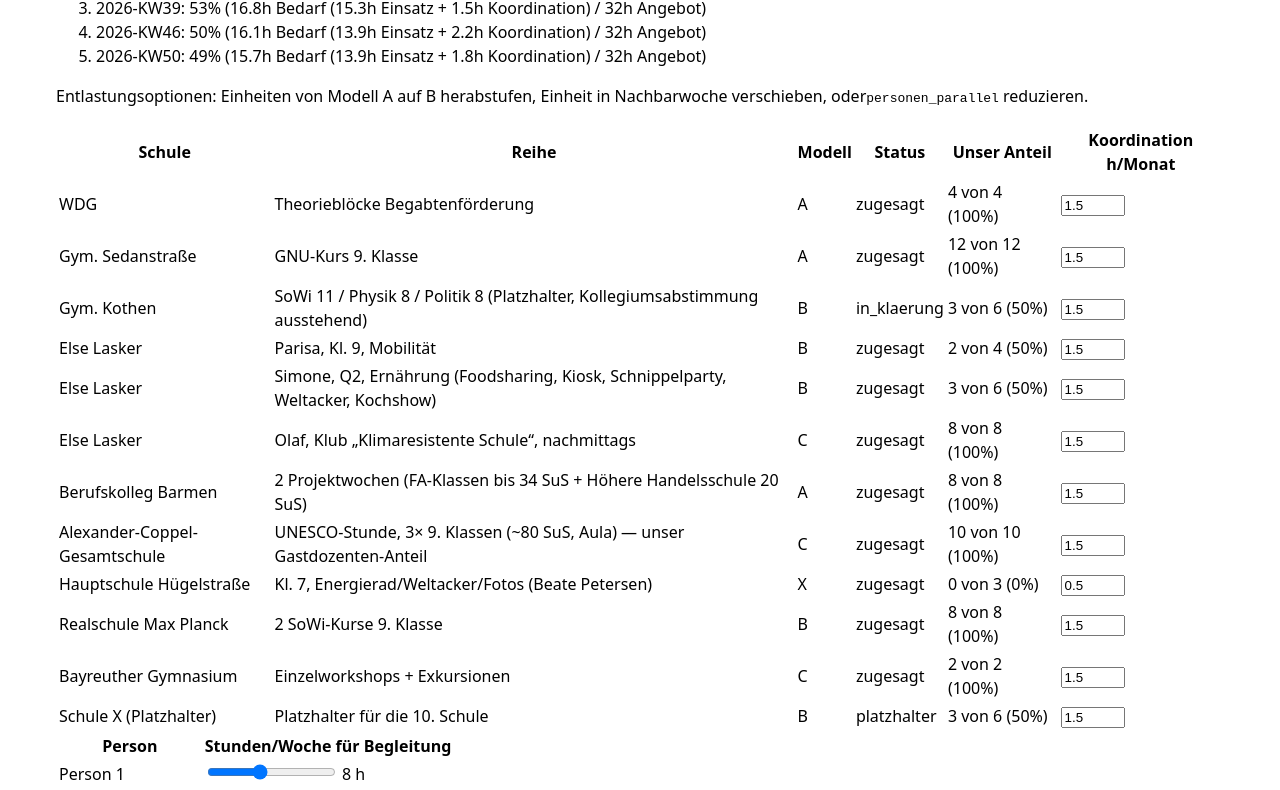
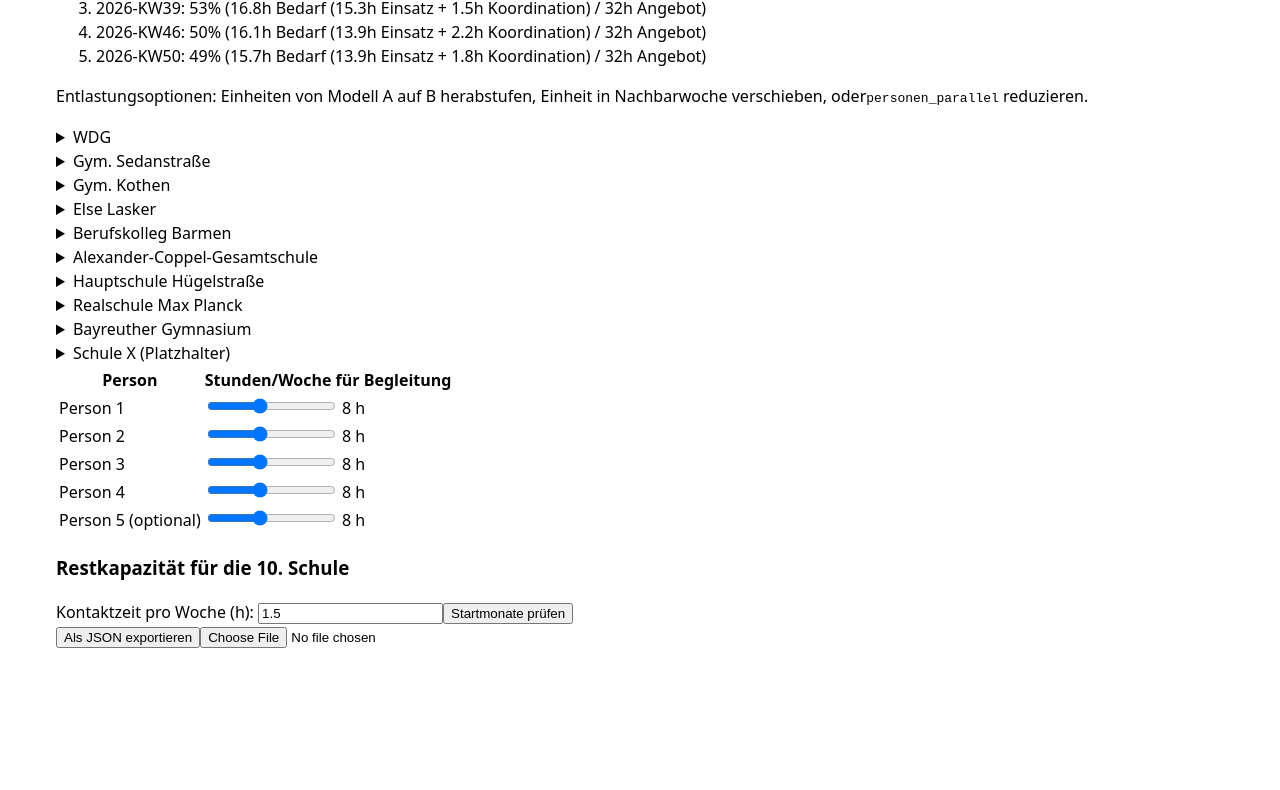
Before and after one commit to paulmeyerthkoeln-cloud/kapazitaetsrechner-schulbegleitung, a React (Vite) app: page / in a window 1280 px wide. Shown: the part 680-1470 px from the top of the page. After the commit the page ends 1344 px from the top, so only its background shows below. Built offline with nearby package versions, Linux system fonts and the light colour scheme.

Commit message:
feat(berechnungstool): wire SchulenAccordion into App, remove SchulenTabelle

```diff
--- a/src/App.tsx
+++ b/src/App.tsx
@@ -2,14 +2,12 @@ import { useAppData } from './state/useAppData'
 import { AmpelAntwort } from './components/AmpelAntwort'
 import { WochenHeatmap } from './components/WochenHeatmap'
 import { BedarfAngebotChart } from './components/BedarfAngebotChart'
-import { SchulenTabelle } from './components/SchulenTabelle'
+import { SchulenAccordion } from './components/SchulenAccordion'
 import { PersonenTabelle } from './components/PersonenTabelle'
-import { ReihenEditor } from './components/ReihenEditor'
 import { EngpassBericht } from './components/EngpassBericht'
 import { RestkapazitaetPlanner } from './components/RestkapazitaetPlanner'
 import { SzenarioAuswahl } from './components/SzenarioAuswahl'
 import { ExportImport } from './components/ExportImport'
-import { wendeBesetzungPreset } from './lib/besetzung'
 
 export default function App() {
   const {
@@ -30,15 +28,6 @@ export default function App() {
     importError,
   } = useAppData()
 
-  function onPresetApply(reiheId: string, preset: Parameters<typeof wendeBesetzungPreset>[1]) {
-    for (const schule of data.schulen) {
-      const reihe = schule.reihen.find((r) => r.id === reiheId)
-      if (!reihe) continue
-      const aktualisiert = wendeBesetzungPreset(reihe.einheiten, preset)
-      aktualisiert.forEach((e) => setEinheitBegleitung(reiheId, e.id, e.wir_begleiten))
-    }
-  }
-
   return (
     <main style={{ maxWidth: '75rem', margin: '0 auto', padding: '1rem' }}>
       <h1>Kapazitätsrechner Schulbegleitung</h1>
@@ -52,21 +41,16 @@ export default function App() {
       <WochenHeatmap wochen={ergebnis.wochen} />
       <BedarfAngebotChart wochen={ergebnis.wochen} settings={data.settings} />
       <EngpassBericht topEngpaesse={ergebnis.machbarkeit.topEngpaesse} />
-      <SchulenTabelle schulen={data.schulen} settings={data.settings} onKoordinationChange={setSchuleKoordination} />
+      <SchulenAccordion
+        schulen={data.schulen}
+        settings={data.settings}
+        onKoordinationChange={setSchuleKoordination}
+        onEinheitToggle={setEinheitBegleitung}
+        onEinheitAdd={addEinheit}
+        onEinheitRemove={removeEinheit}
+        onEinheitFelderChange={setEinheitFelder}
+      />
       <PersonenTabelle personen={data.personen} onChange={setPerson} />
-      {data.schulen.flatMap((schule) =>
-        schule.reihen.map((reihe) => (
-          <ReihenEditor
-            key={reihe.id}
-            reihe={reihe}
-            onEinheitToggle={(einheitId, wert) => setEinheitBegleitung(reihe.id, einheitId, wert)}
-            onPresetApply={(preset) => onPresetApply(reihe.id, preset)}
-            onEinheitAdd={() => addEinheit(reihe.id)}
-            onEinheitRemove={(einheitId) => removeEinheit(reihe.id, einheitId)}
-            onEinheitFelderChange={(einheitId, patch) => setEinheitFelder(reihe.id, einheitId, patch)}
-          />
-        ))
-      )}
       <RestkapazitaetPlanner data={data} />
       <ExportImport exportJson={exportJson} importJson={importJson} importError={importError} />
     </main>
--- a/src/components/SchulenTabelle.tsx
+++ /dev/null
@@ -1,55 +0,0 @@
-import { berechneUnserAnteil } from '../lib/besetzung'
-import type { Schule, Settings } from '../lib/types'
-
-export function SchulenTabelle({
-  schulen,
-  settings,
-  onKoordinationChange,
-}: {
-  schulen: Schule[]
-  settings: Settings
-  onKoordinationChange: (schuleId: string, wert: number) => void
-}) {
-  return (
-    <table>
-      <thead>
-        <tr>
-          <th>Schule</th>
-          <th>Reihe</th>
-          <th>Modell</th>
-          <th>Status</th>
-          <th>Unser Anteil</th>
-          <th>Koordination h/Monat</th>
-        </tr>
-      </thead>
-      <tbody>
-        {schulen.flatMap((schule) =>
-          schule.reihen.map((reihe) => {
-            const anteil = berechneUnserAnteil(reihe.einheiten)
-            return (
-              <tr key={reihe.id}>
-                <td>{schule.name}</td>
-                <td>{reihe.titel}</td>
-                <td>{reihe.betreuungsmodell}</td>
-                <td>{reihe.status}</td>
-                <td>
-                  {anteil.anzahl} von {anteil.gesamt} ({Math.round(anteil.anteil * 100)}%)
-                </td>
-                <td>
-                  <input
-                    type="number"
-                    step={0.5}
-                    min={0}
-                    value={schule.koordination_h_pro_monat ?? settings.koordination_h_pro_schule_pro_monat}
-                    onChange={(e) => onKoordinationChange(schule.id, Number(e.target.value))}
-                    style={{ width: '4rem' }}
-                  />
-                </td>
-              </tr>
-            )
-          })
-        )}
-      </tbody>
-    </table>
-  )
-}
```
Also changed, not shown: 2 other files (tests, documents, lock files or other folders).
